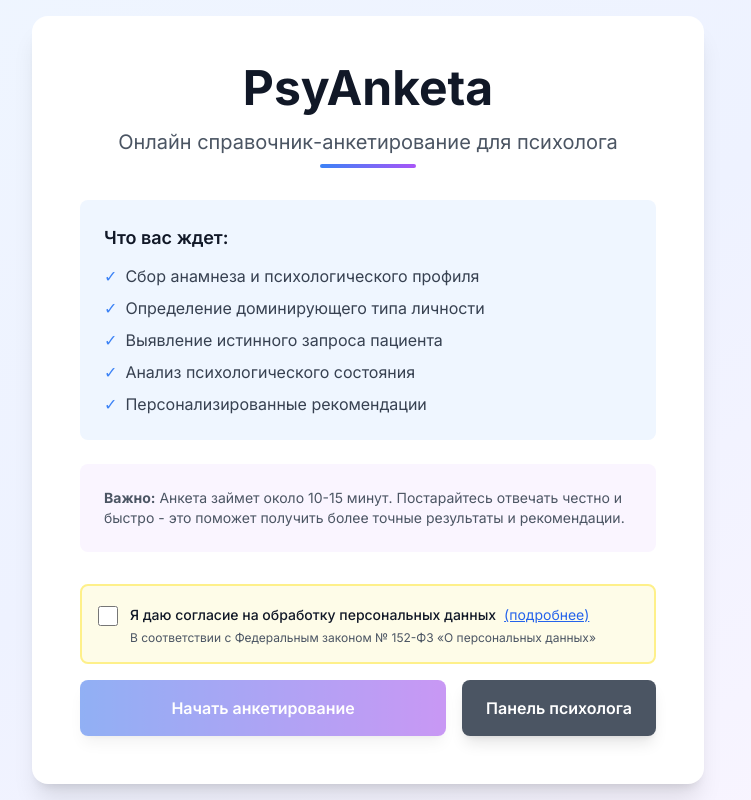
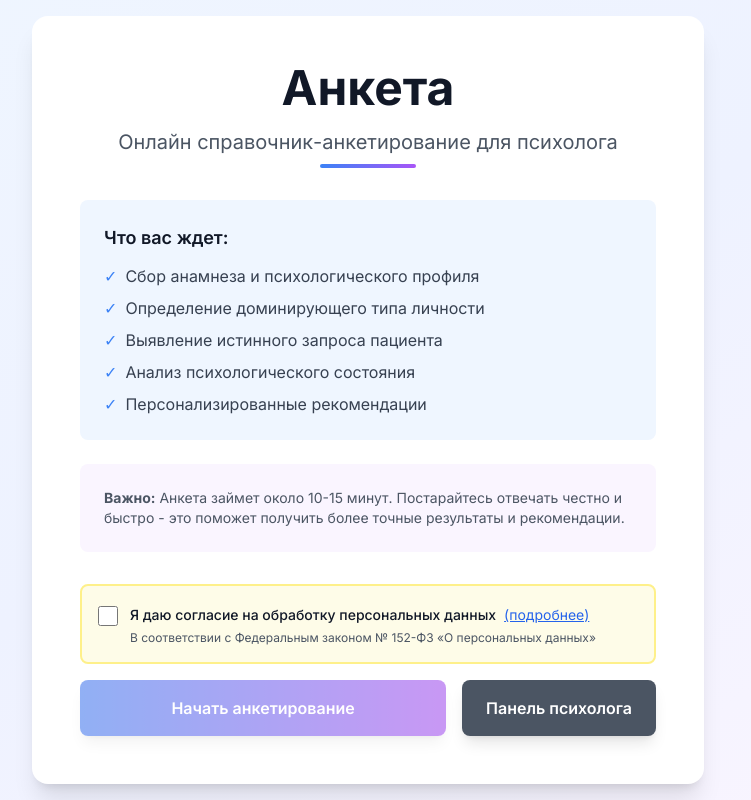
Before and after one commit to AJ-9/psy-anketa, a Next.js app: page / in a window 1280 px wide. Shown: the whole page, without its empty margins (272-1023 px from the left). Built offline with nearby package versions, Linux system fonts and the light colour scheme.

Commit message:
Изменить название с PsyAnketa на Анкета

```diff
--- a/app/layout.tsx
+++ b/app/layout.tsx
@@ -5,7 +5,7 @@ import './globals.css'
 const inter = Inter({ subsets: ['latin', 'cyrillic'] })
 
 export const metadata: Metadata = {
-  title: 'PsyAnketa - Психологическое анкетирование',
+  title: 'Анкета - Психологическое анкетирование',
   description: 'Онлайн справочник-анкетирование для психолога',
 }
 
--- a/app/page.tsx
+++ b/app/page.tsx
@@ -37,7 +37,7 @@ export default function Home() {
           className="text-center mb-8"
         >
           <h1 className="text-4xl md:text-5xl font-bold text-gray-900 mb-4">
-            PsyAnketa
+            Анкета
           </h1>
           <p className="text-xl text-gray-600 mb-2">
             Онлайн справочник-анкетирование для психолога
```
